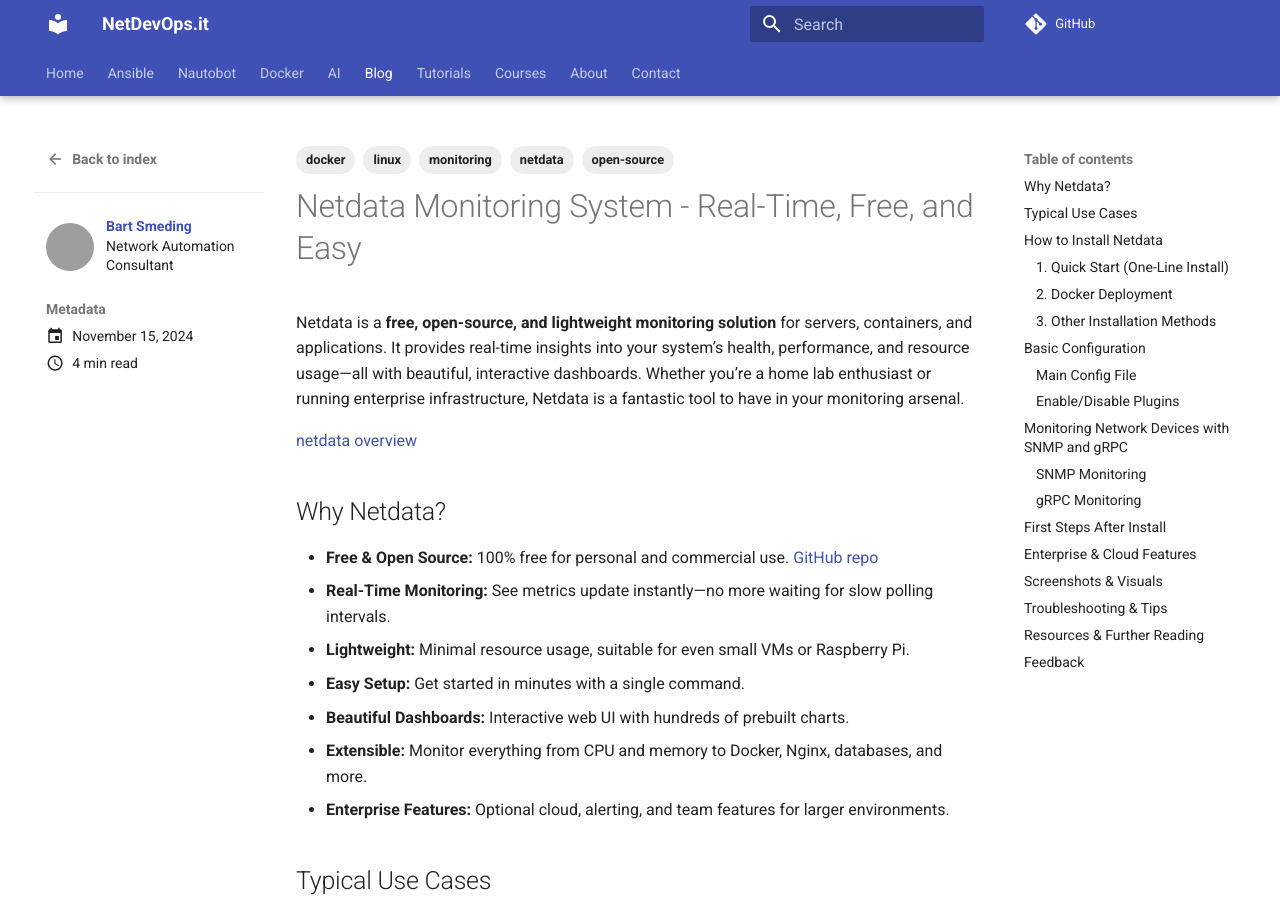
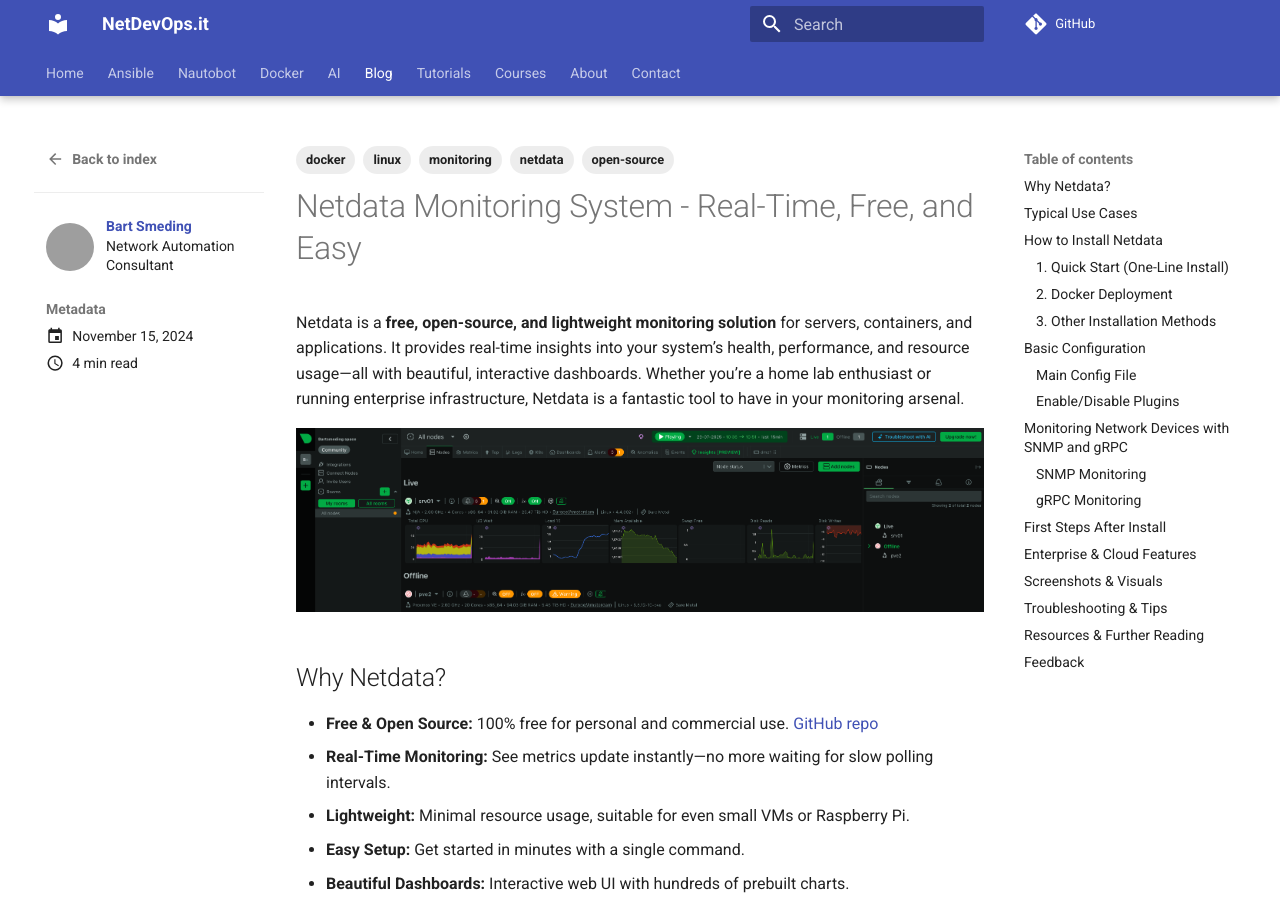
Before and after one commit to bsmeding/bsmeding.github.io, an MkDocs documentation site: the page built from docs/blog/posts/2024/2024-11-15-netdata-monitoring-system.md, in a window 1280 px wide and 900 px high. Built offline with MkDocs 1.6.1 and Material for MkDocs 9.7.7, drawn with Linux system fonts in a browser that asks for light colours; comment, search, counter and statistics services are not loaded; grey boxes are pictures that could not be loaded.

```diff
--- a/docs/blog/posts/2024/2024-11-15-netdata-monitoring-system.md
+++ b/docs/blog/posts/2024/2024-11-15-netdata-monitoring-system.md
@@ -13,7 +13,7 @@
 
 Netdata is a **free, open-source, and lightweight monitoring solution** for servers, containers, and applications. It provides real-time insights into your system’s health, performance, and resource usage—all with beautiful, interactive dashboards. Whether you’re a home lab enthusiast or running enterprise infrastructure, Netdata is a fantastic tool to have in your monitoring arsenal.
 
-[netdata overview](images/tools/netdata/netdata_overview.png)
+![netdata overview](/images/tools/netdata/netdata_overview.png)
 
 <!-- more -->
 
```
